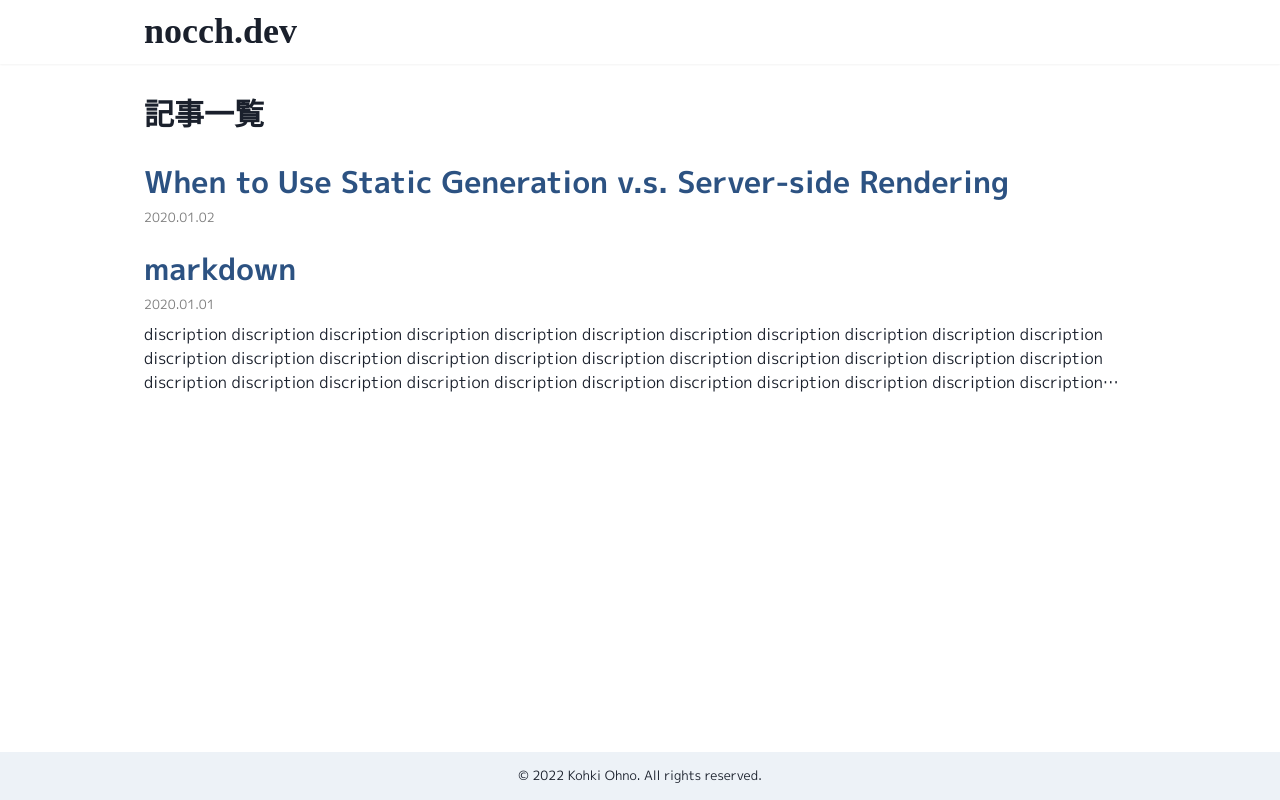
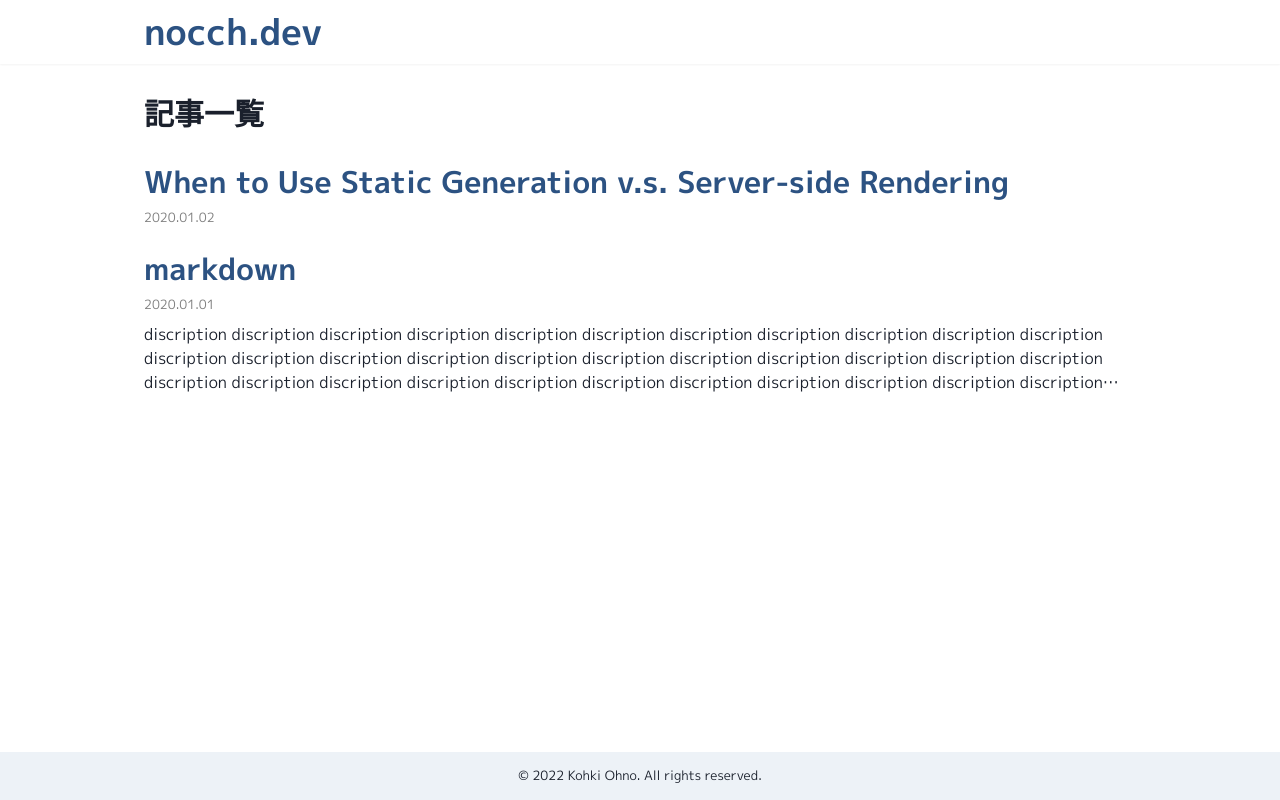
Before and after one commit to nocch12/nextjs-blog, a Next.js app: page / in a window 1280 px wide. Built offline with nearby package versions, Linux system fonts and the light colour scheme.

Commit message:
ヘッダー色修正

```diff
--- a/components/Layout.tsx
+++ b/components/Layout.tsx
@@ -15,7 +15,7 @@ const Layout = ({ children, home }: Props) => {
         <link rel="icon" href="/favicon.ico" />
         <meta
           name="description"
-          content="Learn how to build a personal website using Next.js"
+          content="nocchのブログ。技術記事から関係ないことまで気ままに投稿します。"
         />
         <meta
           property="og:image"
@@ -32,7 +32,7 @@ const Layout = ({ children, home }: Props) => {
           <Flex h={16} alignItems="center" justifyContent="space-between">
             {home ? (
               <>
-                <Heading as="h1" colorScheme="red" fontFamily="'Titillium Web'">
+                <Heading as="h1" color="blue.700">
                   {SITE_TITLE}
                 </Heading>
               </>
```
